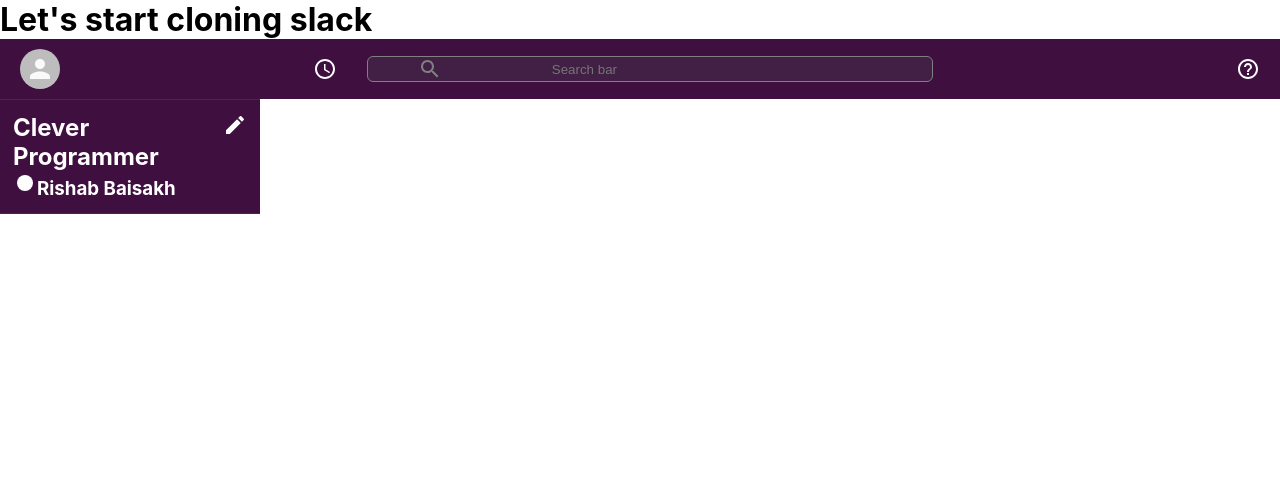
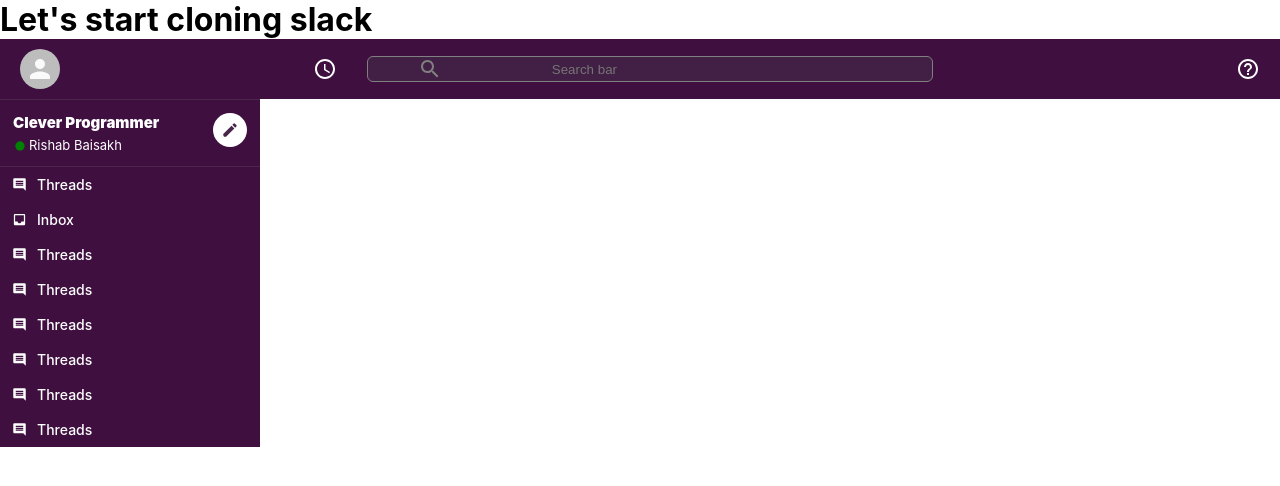
Before and after one commit to RishabBaisakh/slack-clone, a React (Create React App) app: page / in a window 1280 px wide. Shown: the top 486 px of the page. Built offline with nearby package versions, Linux system fonts and the light colour scheme.

Commit message:
Added a  bunch of sidebar options

```diff
--- a/src/Sidebar.css
+++ b/src/Sidebar.css
@@ -11,9 +11,35 @@
   padding-bottom: 10px;
   padding: 13px;
 }
-/*
+
+.sidebar_info {
+  flex: 1;
+}
+
+.sidebar_info > h2 {
+  font-size: 15px;
+  font-weight: 900;
+  margin-bottom: 5px;
+}
+
+.sidebar_info > h3 {
+  display: flex;
+  align-items: center;
+  font-size: 13px;
+  font-weight: 400;
+}
+
+.sidebar_info > h3 > .MuiSvgIcon-root {
+  font-size: 14px;
+  margin-top: 1px;
+  margin-right: 2px;
+  color: green;
+}
+
 .sidebar_header > .MuiSvgIcon-root {
   padding: 8px;
   color: #49274b;
+  font-size: 18px;
   background-color: white;
-} */
+  border-radius: 999px;
+}
--- a/src/Sidebar.js
+++ b/src/Sidebar.js
@@ -2,6 +2,9 @@ import React from "react";
 import "./Sidebar.css";
 import FiberManualRecordIcon from "@material-ui/icons/FiberManualRecord";
 import CreateIcon from "@material-ui/icons/Create";
+import SidebarOption from "./SidebarOption";
+import InsertCommentIcon from "@material-ui/icons/InsertComment";
+import InboxIcon from "@material-ui/icons/Inbox";
 
 function Sidebar() {
   return (
@@ -17,6 +20,14 @@ function Sidebar() {
         </div>
         <CreateIcon />
       </div>
+      <SidebarOption Icon={InsertCommentIcon} title="Threads" />
+      <SidebarOption Icon={InboxIcon} title="Inbox" />
+      <SidebarOption Icon={InsertCommentIcon} title="Threads" />
+      <SidebarOption Icon={InsertCommentIcon} title="Threads" />
+      <SidebarOption Icon={InsertCommentIcon} title="Threads" />
+      <SidebarOption Icon={InsertCommentIcon} title="Threads" />
+      <SidebarOption Icon={InsertCommentIcon} title="Threads" />
+      <SidebarOption Icon={InsertCommentIcon} title="Threads" />
     </div>
   );
 }
--- /dev/null
+++ b/src/SidebarOption.css
@@ -0,0 +1,29 @@
+.sidebarOption {
+  display: flex;
+  align-items: center;
+  font-size: 12px;
+  padding-left: 2px;
+  cursor: pointer;
+}
+
+.sidebarOption:hover {
+  opacity: 0.9;
+  background-color: #340e36;
+}
+
+.sidebarOption_icon {
+  padding: 10px;
+  font-size: 15px !important;
+}
+
+.sidebarOption_channel {
+  padding: 10px 0;
+}
+
+.sidebarOption_hash {
+  padding: 10px;
+}
+
+.sidebarOption > h3 {
+  font-weight: 500;
+}
--- /dev/null
+++ b/src/SidebarOption.js
@@ -0,0 +1,19 @@
+import React from "react";
+import "./SidebarOption.css";
+
+function SidebarOption({ Icon, title }) {
+  return (
+    <div className="sidebarOption">
+      {Icon && <Icon className="sidebarOption_icon" />}
+      {Icon ? (
+        <h3>{title}</h3>
+      ) : (
+        <h3 className="sidebarOption_channel">
+          <span className="sidebarOption_hash"></span>#{title}
+        </h3>
+      )}
+    </div>
+  );
+}
+
+export default SidebarOption;
```
